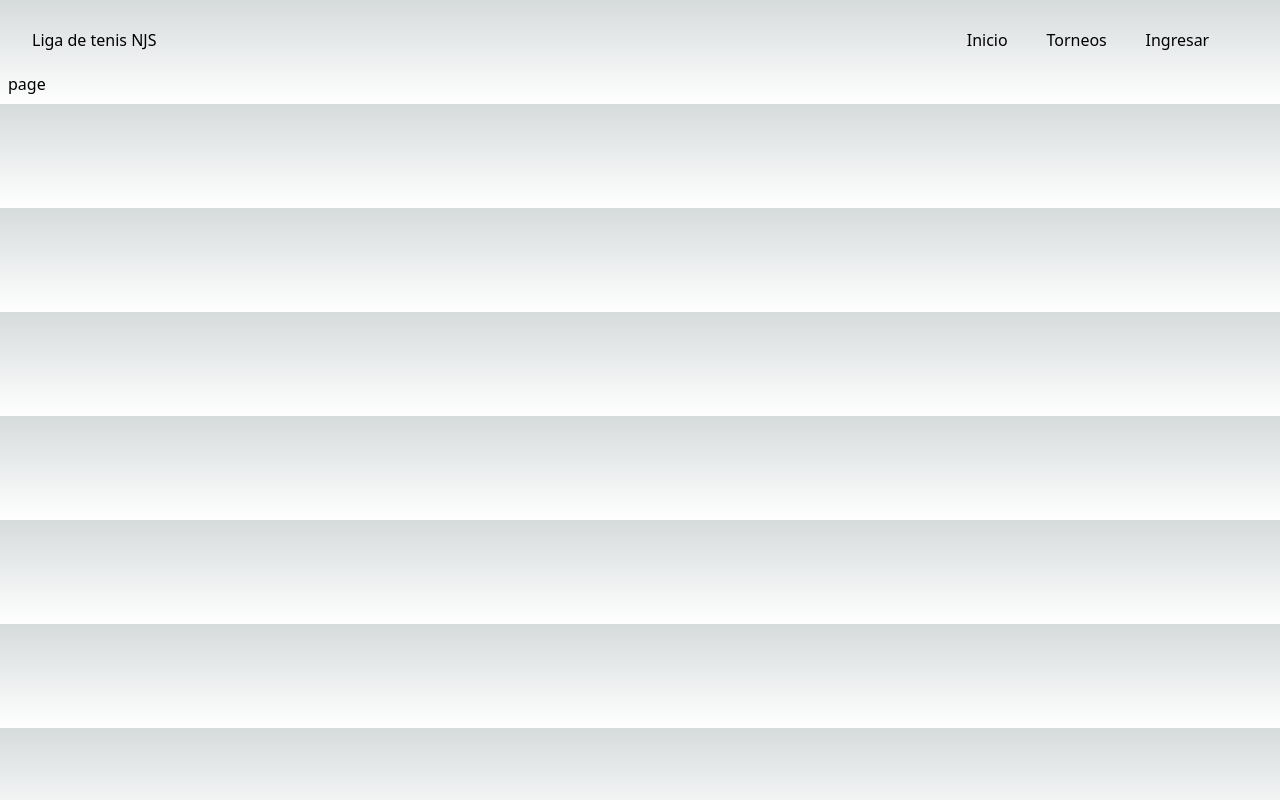
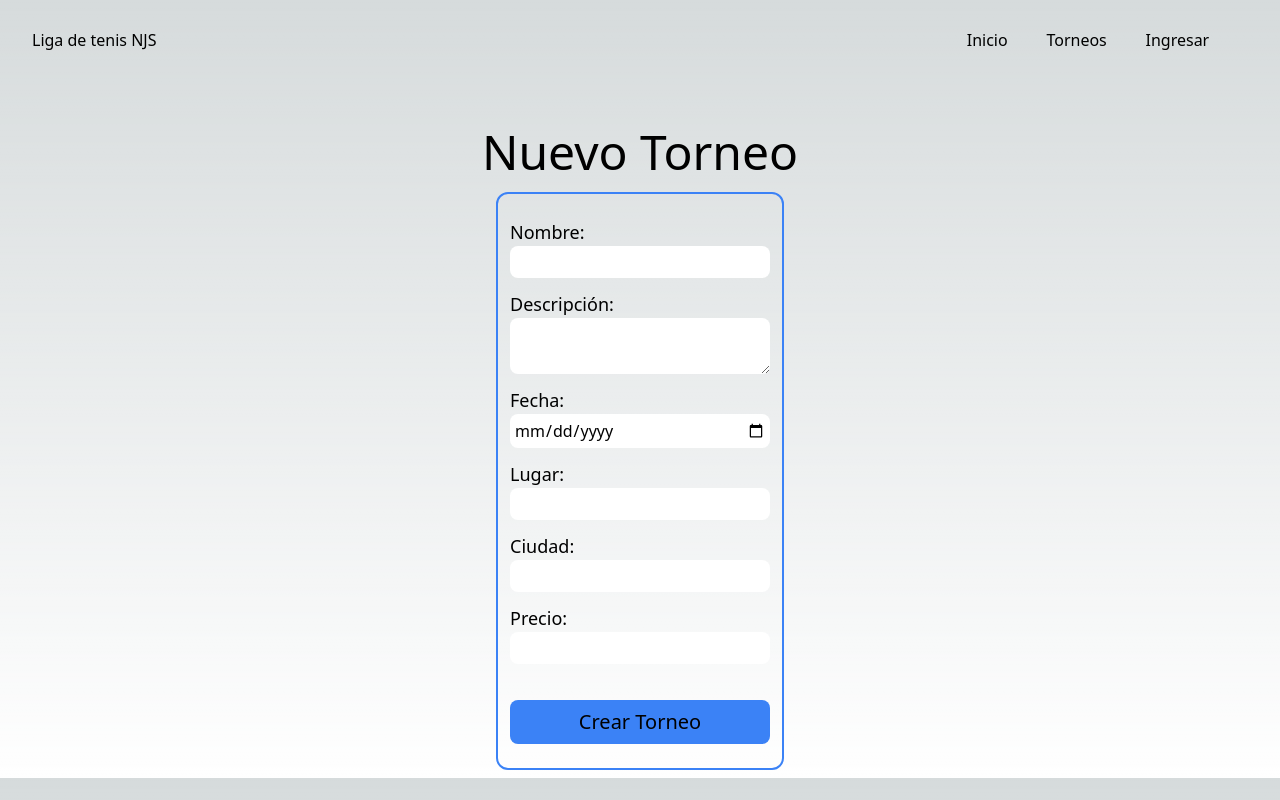
Before and after one commit to Camilo-Suarez98/liga-de-tenis, a Next.js app: page /torneos/nuevo-torneo in a window 1280 px wide. Built offline with nearby package versions, Linux system fonts and the light colour scheme.

Commit message:
include tournament details and form to create new ones

```diff
--- a/src/app/torneos/[id]/page.jsx
+++ b/src/app/torneos/[id]/page.jsx
@@ -1,3 +1,5 @@
+/* eslint-disable @next/next/no-async-client-component */
+'use client';
 import Loader from '@/app/(components)/Loader';
 import React, { Suspense } from 'react';
 
@@ -13,11 +15,11 @@ export default async function TournamentDetail({ params }) {
   return (
     <div className='flex flex-col items-center justify-start mt-16'>
       <Suspense fallback={<Loader />}>
-        <h1 className='text-blue-500 text-3xl text-center min-[450px]:text-5xl'>{data.name}</h1>
-        <p className='mt-4 text-center text-xl min-[450px]:text-3xl'>{data.description}</p>
-        <p className='mt-4 text-center text-xl min-[450px]:text-3xl'>Fecha: {data.date}</p>
-        <p className='mt-4 text-center text-xl min-[450px]:text-3xl'>Lugar: {data.location}, {data.city}</p>
-        <p className='mt-4 text-center text-xl min-[450px]:text-3xl'>Precio: ${data.price}</p>
+        <h1 className='text-blue-500 text-3xl text-center min-[450px]:text-5xl'>{data?.name}</h1>
+        <p className='mt-4 text-center text-xl min-[450px]:text-3xl'>{data?.description}</p>
+        <p className='mt-4 text-center text-xl min-[450px]:text-3xl'>Fecha: {data?.date}</p>
+        <p className='mt-4 text-center text-xl min-[450px]:text-3xl'>Lugar: {data?.location}, {data?.city}</p>
+        <p className='mt-4 text-center text-xl min-[450px]:text-3xl'>Precio: ${data?.price}</p>
         <button
           className='bg-blue-500 rounded-lg p-2 mt-4 transition duration-300 hover:bg-blue-400 min-[320px]:px-2 min-[320px]:py-1 sm:px-3 sm:py-2 sm:text-xl md:mt-6'
         >
--- a/src/app/torneos/nuevo-torneo/page.jsx
+++ b/src/app/torneos/nuevo-torneo/page.jsx
@@ -1,9 +1,146 @@
-import React from 'react'
+import React, { useState } from 'react';
+import { useRouter } from 'next/navigation';
+import Cookies from 'js-cookie';
 
-const page = () => {
+const NewTournament = () => {
+  const [newTournament, setNewTournament] = useState({});
+  const [errorData, setErrorData] = useState(false)
+  const router = useRouter();
+
+  const handleChange = (e) => {
+    const { name, value } = e.target;
+
+    setNewTournament({
+      ...newTournament,
+      [name]: value
+    });
+  };
+  const handleCreateTournament = async (e) => {
+    e.preventDefault()
+
+    const fetchConfig = {
+      method: 'POST',
+      body: JSON.stringify(newTournament),
+      headers: {
+        'Content-Type': 'application/json',
+        Authorization: `Bearer ${Cookies.get('token')}`,
+      }
+    };
+
+    try {
+      const response = await fetch(`${process.env.NEXT_PUBLIC_API_BASE_URL}/api/tournament`, fetchConfig);
+      const newTour = await response.json()
+      console.log(newTour);
+      router.push('/admin')
+    } catch (error) {
+      setErrorData(true)
+    }
+  }
+
   return (
-    <div>page</div>
-  )
-}
+    <div className='w-full flex flex-col items-center mt-10'>
+      <h2 className='text-4xl my-4 sm:text-5xl'>Nuevo Torneo</h2>
+      <form onSubmit={handleCreateTournament} className='w-56 border-2 border-blue-500 p-3 rounded-xl sm:w-72'>
+        <section className='my-3 flex flex-col'>
+          <label
+            htmlFor="name"
+            className='sm:text-lg'
+          >
+            Nombre:
+          </label>
+          <input
+            type="text"
+            name="name"
+            id="name"
+            onChange={handleChange}
+            className='rounded-lg text-black p-1'
+          />
+        </section>
+        <section className='my-3 flex flex-col'>
+          <label
+            htmlFor="description"
+            className='sm:text-lg'
+          >
+            Descripción:
+          </label>
+          <textarea
+            name="description"
+            id="description"
+            onChange={handleChange}
+            className='rounded-lg text-black p-1'
+          />
+        </section>
+        <section className='my-3 flex flex-col'>
+          <label
+            htmlFor="date"
+            className='sm:text-lg'
+          >
+            Fecha:
+          </label>
+          <input
+            type="date"
+            name="date"
+            id="date"
+            onChange={handleChange}
+            className='rounded-lg text-black p-1'
+          />
+        </section>
+        <section className='my-3 flex flex-col'>
+          <label
+            htmlFor="location"
+            className='sm:text-lg'
+          >
+            Lugar:
+          </label>
+          <input
+            type="text"
+            name="location"
+            id="location"
+            onChange={handleChange}
+            className='rounded-lg text-black p-1'
+          />
+        </section>
+        <section className='my-3 flex flex-col'>
+          <label
+            htmlFor="city"
+            className='sm:text-lg'
+          >
+            Ciudad:
+          </label>
+          <input
+            type="text"
+            name="city"
+            id="city"
+            onChange={handleChange}
+            className='rounded-lg text-black p-1'
+          />
+        </section>
+        <section className='my-3 flex flex-col'>
+          <label
+            htmlFor="price"
+            className='sm:text-lg'
+          >
+            Precio:
+          </label>
+          <input
+            type="text"
+            name="price"
+            id="price"
+            onChange={handleChange}
+            className='rounded-lg text-black p-1'
+          />
+        </section>
+        <section className='my-3 flex flex-col'>
+          <button
+            type='submit'
+            className='bg-blue-500 rounded-lg p-2 transition duration-300 hover:bg-transparent hover:border-2 hover:border-blue-500 min-[320px]:px-2 min-[320px]:py-1 sm:px-3 sm:py-2 sm:text-xl md:mt-6'
+          >
+            Crear Torneo
+          </button>
+        </section>
+      </form>
+    </div>
+  );
+};
 
-export default page
+export default NewTournament;
```
